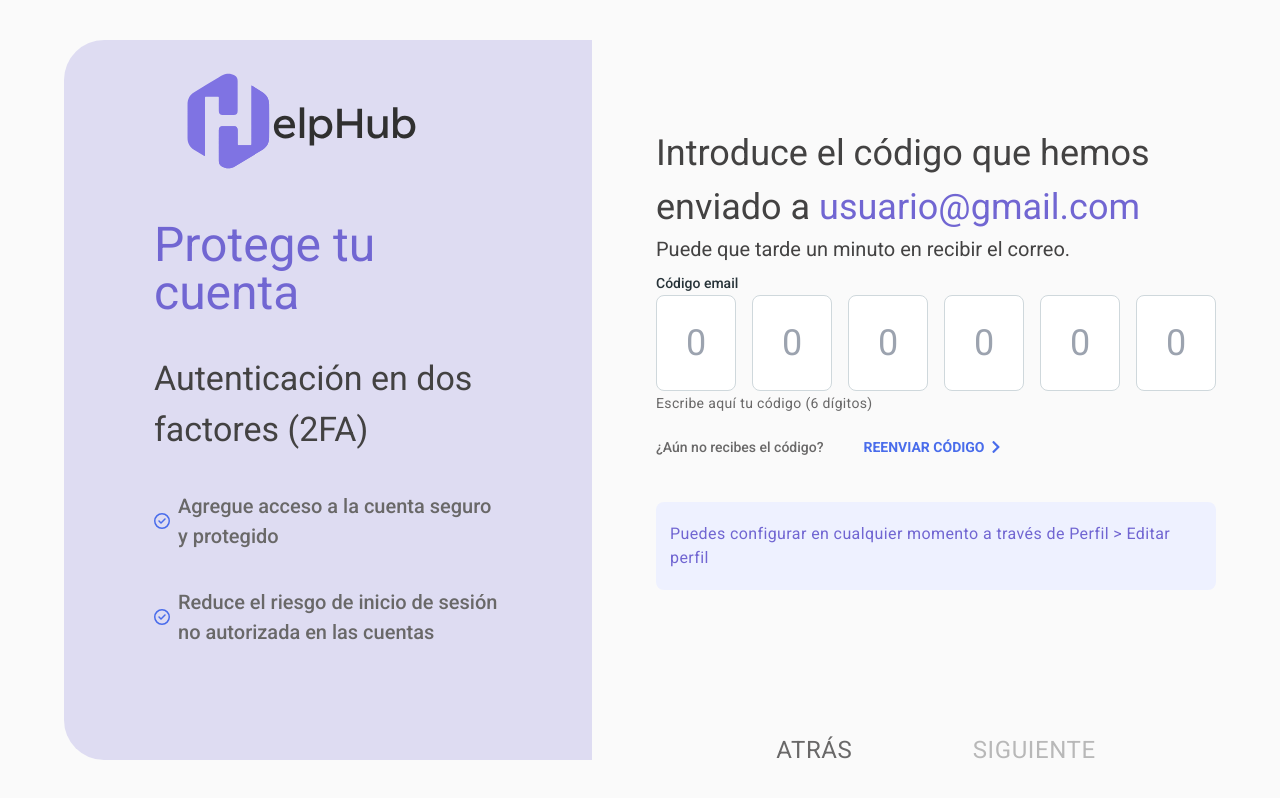
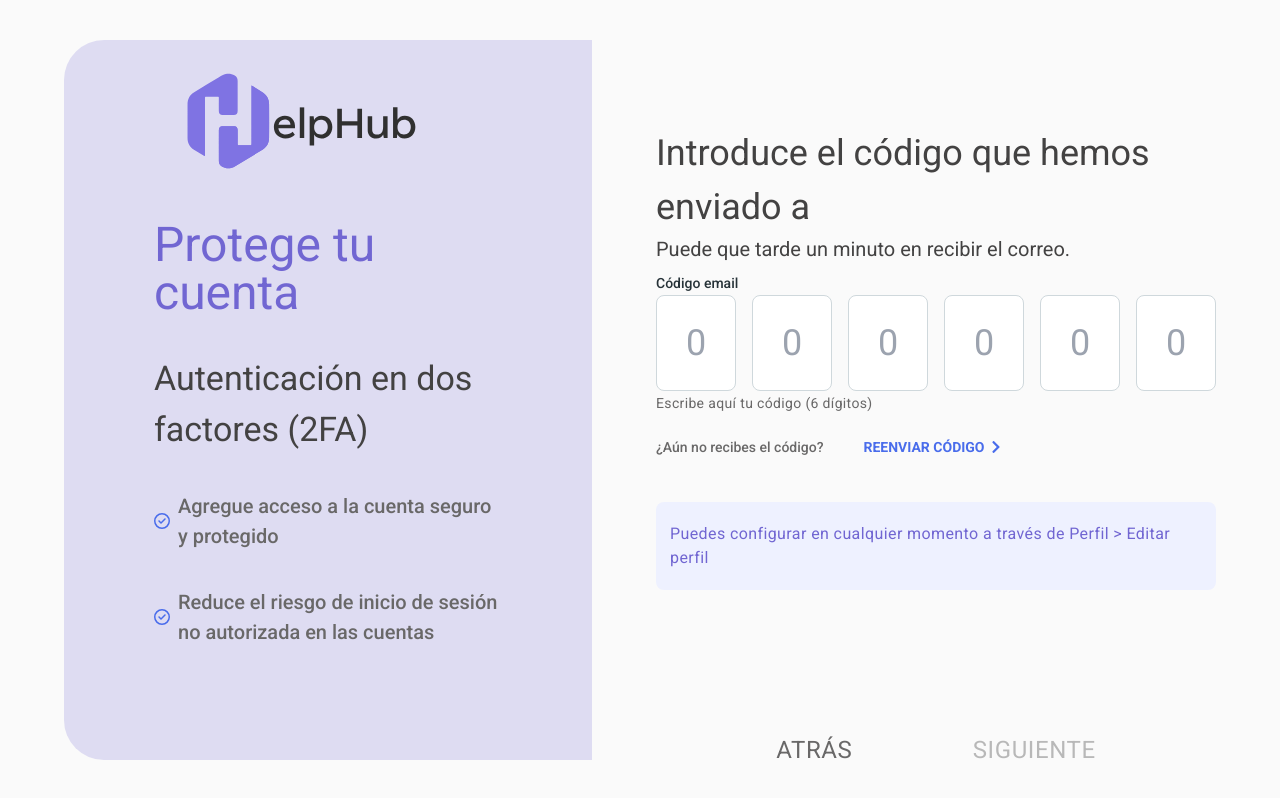
Before and after one commit to AdoptaUnJuniorPlatform/GT-HelpHub-Front, a React (Vite) app: page /codigo-seguridad in a window 1280 px wide. Built offline with nearby package versions, Linux system fonts and the light colour scheme; no server answers.

Commit message:
feat: update email display from static to dynamic data

```diff
--- a/src/pages/Auth2Fa.tsx
+++ b/src/pages/Auth2Fa.tsx
@@ -146,7 +146,7 @@ function Auth2Fa() {
       >
         <div className=" w-full h-full flex flex-col justify-evenly mx-auto">
           <div className="w-full">
-            <h1 className="w-full text-4xl text-neutral-black font normal leading-normal">Introduce el código que hemos enviado a <span className="text-violeta-100">usuario@gmail.com</span></h1>
+            <h1 className="w-full text-4xl text-neutral-black font normal leading-normal">Introduce el código que hemos enviado a <span className="text-violeta-100">{registerData?.email}</span></h1>
             <p className="text-[20px] font-normal leading-normal text-neutral-black">Puede que tarde un minuto en recibir el correo. </p>
           </div>
           <div className="w-full -mt-20">
```
